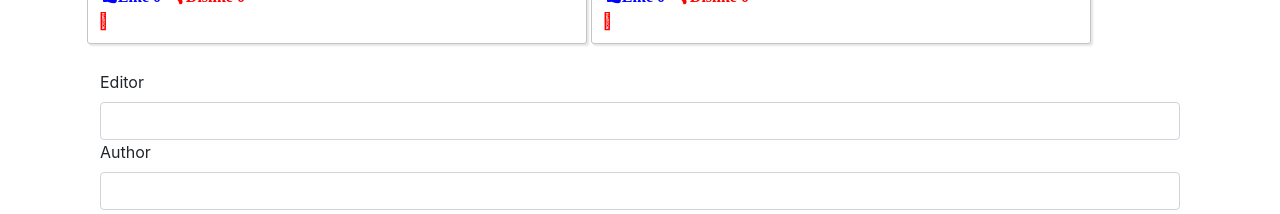
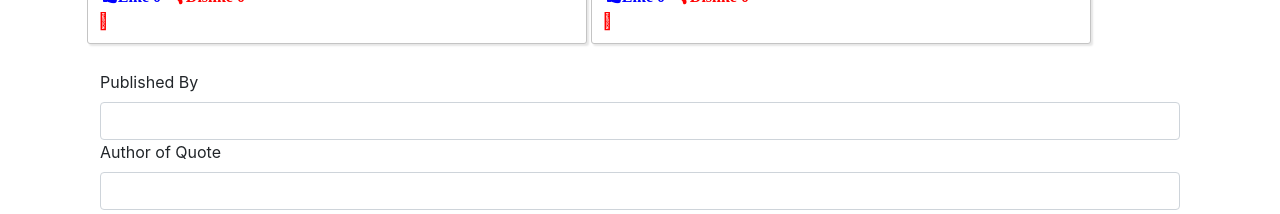
Before and after one commit to 254Davidhashisoma/quotebook, an Angular app: page / in a window 1280 px wide. Shown: the part 1117-1331 px from the top of the page. Built offline with nearby package versions, Linux system fonts and the light colour scheme.

Commit message:
edited form area

```diff
--- a/src/app/quotes-forms/quotes-forms.component.html
+++ b/src/app/quotes-forms/quotes-forms.component.html
@@ -4,14 +4,14 @@
             <div class="col-lg-12">
                 <form (ngSubmit)='submitQuotes()' #quoteForm='ngForm'>
                     <div class="formgroup">
-                        <label for="publisher">Editor</label>
+                        <label for="publisher">Published By</label>
                         <input type="text" class="form-control" id="publisher" [(ngModel)]="newQuotes.publisher" name="publisher" #publisher="ngModel" required>
                         <div [hidden]="publisher.valid || publisher.pristine" class="alert alert-primary">
                             <p>Input is Required</p>
                         </div>
                     </div>
                     <div class="form-group">
-                        <label for="author">Author</label>
+                        <label for="author">Author of Quote</label>
                         <input type="text" class="form-control" id="author" [(ngModel)]="newQuotes.author" name="author" #author="ngModel" required>
 
                         <div [hidden]="author.valid || author.pristine" class="alert alert-primary">
```
